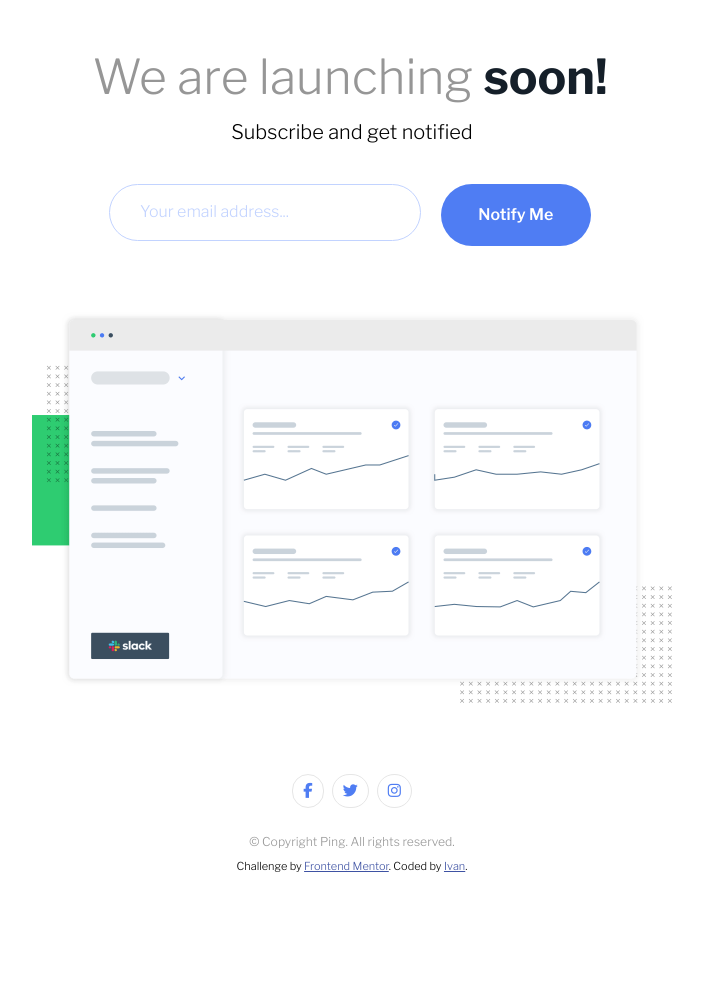
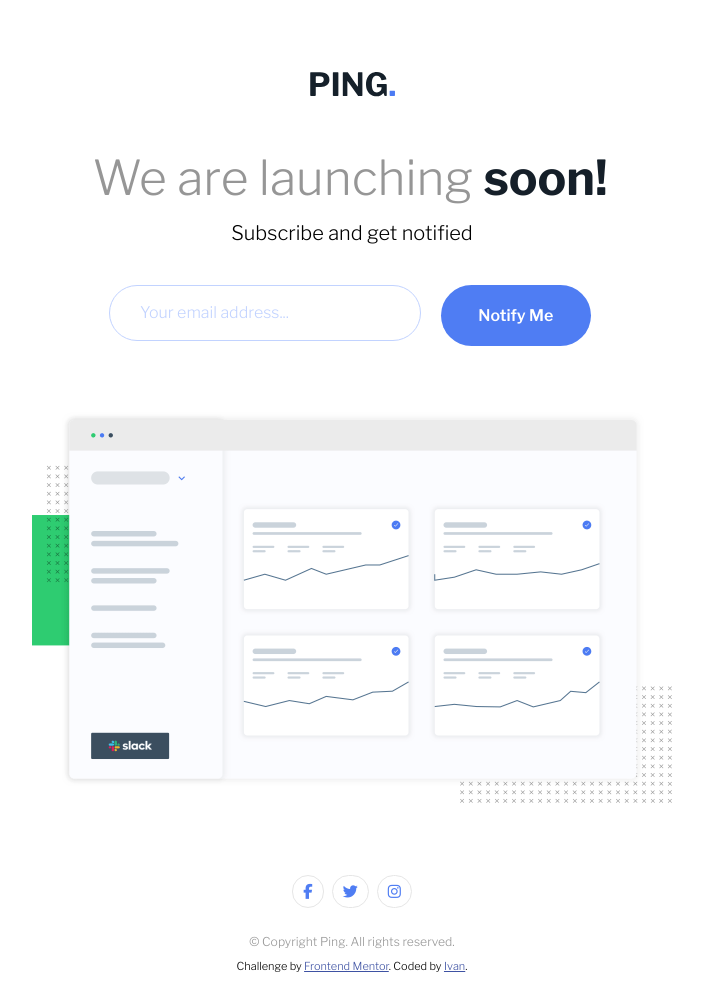
Before and after one commit to Lino-OTM/Ping-single-column-coming-soon-page, a website built with Parcel: page src/index.html in a window 1280 px wide. Shown: the whole page, without its empty margins (288-991 px from the left). Built offline with nearby package versions, Linux system fonts and the light colour scheme.

Commit message:
Fixed desktop design

```diff
--- a/src/scss/styles.scss
+++ b/src/scss/styles.scss
@@ -145,7 +145,7 @@ html {
 
 @media (min-width: 1000px) {
   .main-container {
-    padding-top: 1.8rem;
+    padding-top: 7.1rem;
 
     &__illustration-container {
       margin-bottom: 6.9rem;
@@ -158,7 +158,7 @@ html {
     align-items: center;
 
     &__logo {
-      display: none;
+     width: 8.5rem;
     }
 
     &__title {
```
